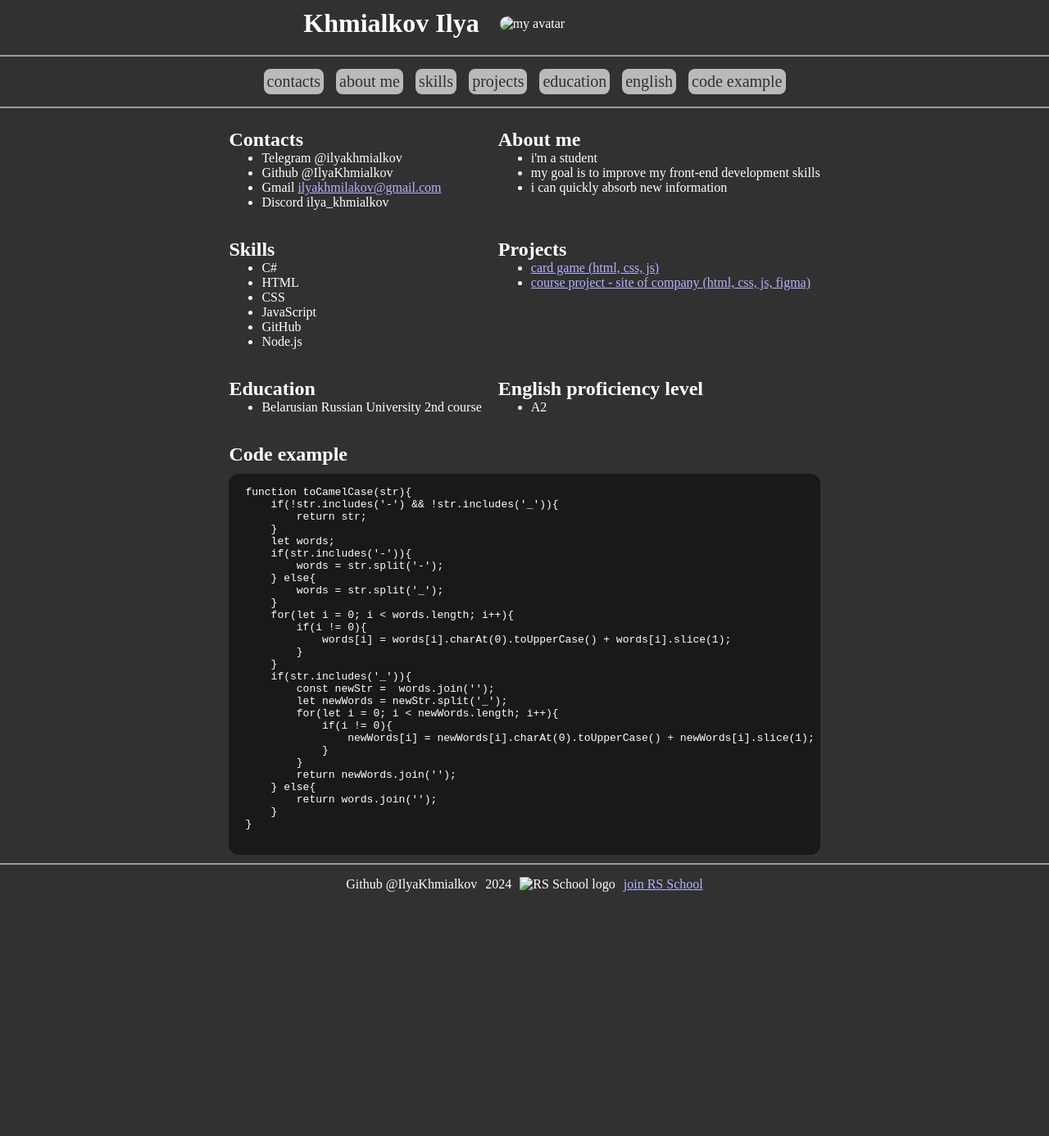
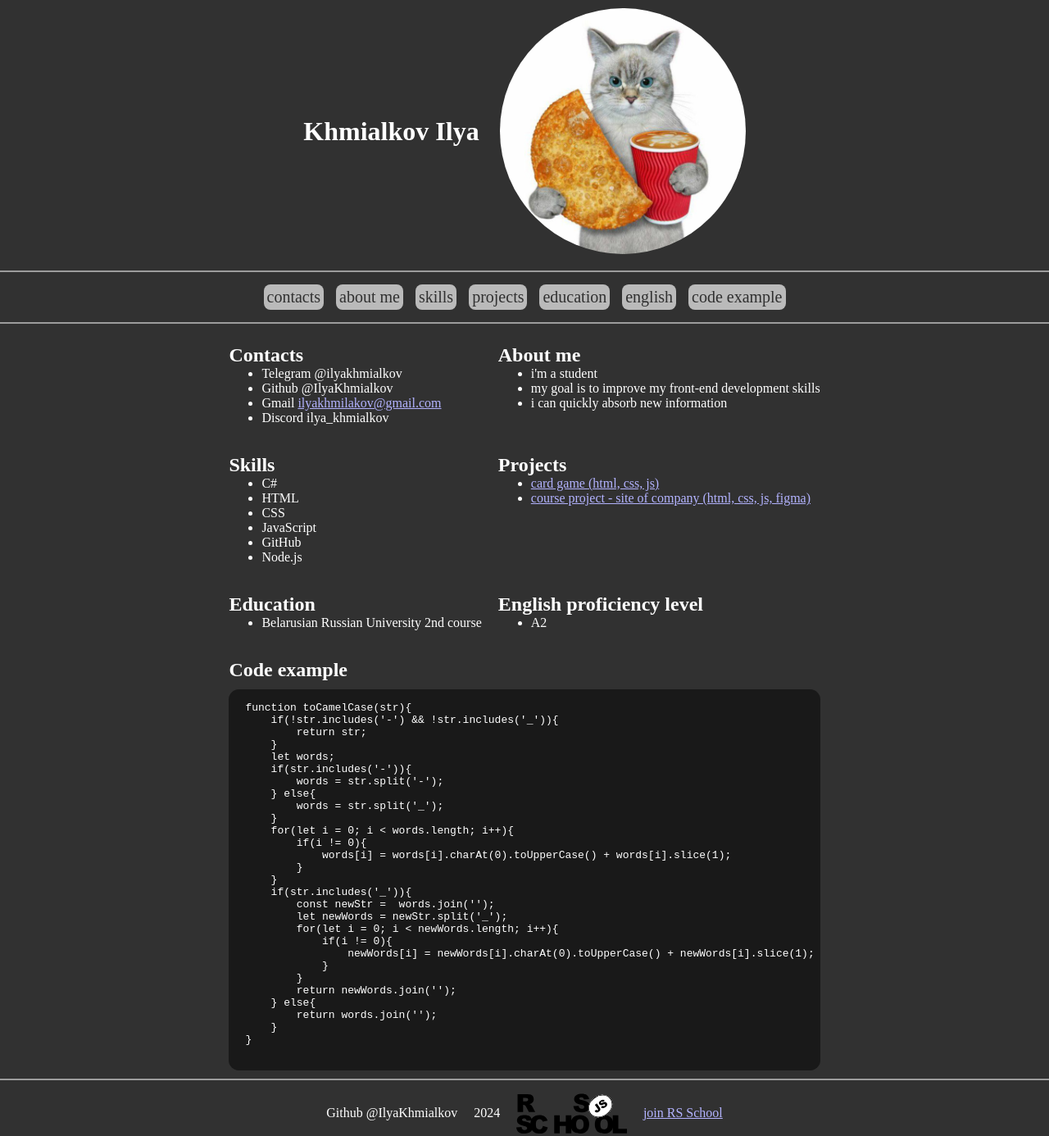
Before and after one commit to IlyaKhmialkov/rsschool-cv, a plain HTML site: page index.html in a window 1280 px wide. Shown: the whole page at 82% size. Before the commit the page ends 1098 px from the top, so only its background shows below. Drawn offline with Linux system fonts and the light colour scheme.

Commit message:
refactor: move pictures to assets

```diff
--- a/index.html
+++ b/index.html
@@ -9,7 +9,7 @@
 <body>
     <header>
         <h1>Khmialkov Ilya</h1>
-        <img src="avatar.jpg" alt="my avatar" class="avatar">
+        <img src="assets/avatar.jpg" alt="my avatar" class="avatar">
     </header>
     <nav>
         <ul>
@@ -109,7 +109,7 @@ function toCamelCase(str){
     <footer>
         <p>Github @IlyaKhmialkov</p>
         <p>2024</p>
-        <img src="RS-School-logo.svg" alt="RS School logo" class="RS-School-logo">
+        <img src="assets/RS-School-logo.svg" alt="RS School logo" class="RS-School-logo">
         <a href="https://rs.school/courses/javascript-preschool-ru">join RS School</a>
     </footer>
 </body>
--- a/styles.css
+++ b/styles.css
@@ -63,13 +63,17 @@ section{
 }
 footer{
     justify-content: center;
-    gap: 10px;
+    gap: 20px;
     align-items: center;
     display: flex;
 
     padding: 15px 0 10px;
     border-top: 2px solid #9c9c9c;
 }
+.RS-School-logo{
+    height: 50px;
+    width: auto;
+}
 a{
     color: rgb(179, 179, 255);
 }
```
Also changed, not shown: assets/RS-School-logo.svg (added), assets/avatar.jpg (renamed from img.jpg).
